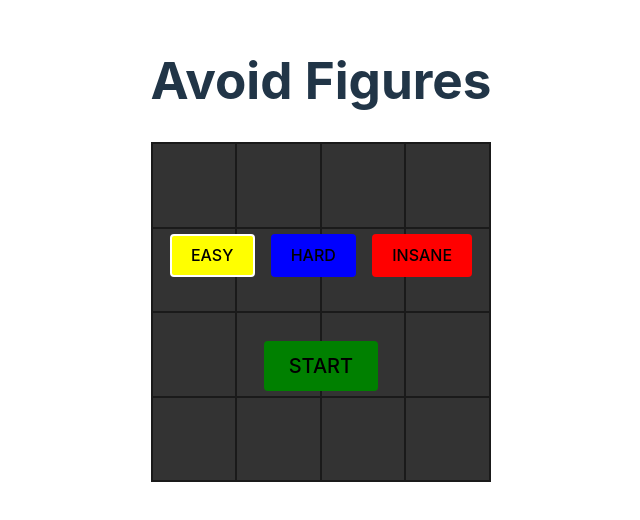
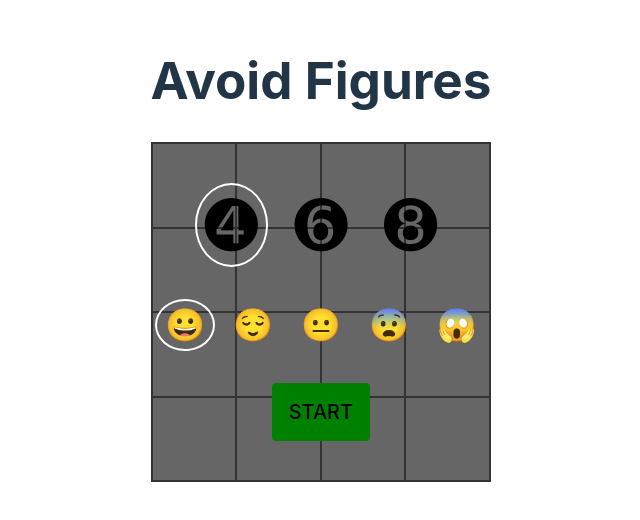
Before and after one commit to RoHell/Figures, a Vue app: page / in a window 1280 px wide. Shown: the part 150-670 px from the top of the page, without its empty margins (319-959 px from the left). Built offline with nearby package versions, Linux system fonts and the light colour scheme.

Commit message:
Add levels and grid options

```diff
--- a/src/App.vue
+++ b/src/App.vue
@@ -11,35 +11,29 @@ import Figures from './components/Figures.vue'
 import Grid from './components/Grid.vue'
 import Actions from './components/Actions.vue'
 
-const playerFieldCoordinates = ref<CoordinatesInterface>()
+const INITIAL_GRID_COLS = 4
+const INITIAL_FIGURES_COUNT = LevelEnum.easy
+
+const playerFieldCoordinates = ref<CoordinatesInterface | null>(null)
 const markedFieldsCoordinates = ref<CoordinatesInterface[]>([])
-const playerField = ref<Element>()
+const playerField = ref<Element | null>(null)
 const isPlaying = ref(false)
 const isStopped = ref(false)
-const isGameOver = ref(false)
+const gridCols = ref(INITIAL_GRID_COLS)
 const figures = ref<FigureInterface[]>()
-const figuresCount = ref(LevelEnum.easy)
+const figuresCount = ref(INITIAL_FIGURES_COUNT)
 
 const gridFields = computed((): NodeListOf<Element> => document.querySelectorAll('.grid__field') || [])
-const markedFields = computed(() => [...markedFieldsCoordinates.value].map((coord: CoordinatesInterface) => getFieldElement(coord)))
-const isPlayerCatched = computed(() => {
-  if (!playerFieldCoordinates.value) { return }
-
-  return [...markedFieldsCoordinates.value].some(({ x: markedX, y: markedY }) => {
-    const { x: playerX, y: playerY } = playerFieldCoordinates.value as CoordinatesInterface
-    return playerX === markedX && playerY === markedY
-  })
-})
+const markedFields = computed(() => [...markedFieldsCoordinates.value].map((coord: CoordinatesInterface) => getFieldElement(coord)).filter(Boolean))
+const figuresOffset = computed(() => Array.from({ length: gridCols.value - 1 }, (_, idx) => idx + 1))
 
 const handleStart = () => {
   isStopped.value = false
   isPlaying.value = true
-  clearFields()
   setFigures()
 }
 
 const handleStop = () => {
-  markedFieldsCoordinates.value = []
   clearFields()
   isStopped.value = true
   isPlaying.value = false
@@ -80,9 +74,7 @@ const getRandomFigure = (figs: FigureInterface[] | null = null) => {
 }
 
 const isCoordinatesTaken = (figuresToCheck: FigureInterface[] | null = null, coord: CoordinatesInterface) => {
-  if (!figuresToCheck?.length) {
-    return
-  }
+  if (!figuresToCheck?.length) { return }
   return [...figuresToCheck]
     .filter(Boolean)
     .some(({ coordinates: { x, y } }) => x === coord.x && y === coord.y)
@@ -122,9 +114,18 @@ const markFiguresMoves = () => {
   }, 3000)
 }
 
+const isPlayerCatched = () => {
+  if (!playerFieldCoordinates.value) { return false }
+
+  return [...markedFieldsCoordinates.value].some(({ x: markedX, y: markedY }) => {
+    const { x: playerX, y: playerY } = playerFieldCoordinates.value as CoordinatesInterface
+    return (playerX === markedX) && (playerY === markedY)
+  }) || false
+}
+
 const checkGameResult = () => {
   setTimeout(() => {
-    if (!playerFieldCoordinates.value || isPlayerCatched.value) {
+    if (!playerFieldCoordinates.value || isPlayerCatched()) {
       handleStop()
     } else {
       handleStart()
@@ -133,8 +134,7 @@ const checkGameResult = () => {
 }
 
 const markBishopFields = ({ x, y }: CoordinatesInterface) => {
-  const offsets = [1, 2, 3]
-  markedFieldsCoordinates.value = offsets.reduce(
+  markedFieldsCoordinates.value = figuresOffset.value.reduce(
     (coords: CoordinatesInterface[], offset: number) => {
       coords = [
         ...coords,
@@ -151,8 +151,7 @@ const markBishopFields = ({ x, y }: CoordinatesInterface) => {
 }
 
 const markRookFields = ({ x, y }: CoordinatesInterface) => {
-  const offsets = [1, 2, 3]
-  markedFieldsCoordinates.value = offsets.reduce(
+  markedFieldsCoordinates.value = figuresOffset.value.reduce(
     (coords: CoordinatesInterface[], offset: number) => {
       coords = [
         ...coords,
@@ -187,20 +186,24 @@ const markKnightFields = ({ x, y }: CoordinatesInterface) => {
   setMarkedFields()
 }
 
-const setMarkedFields = () => markedFields.value?.forEach((field: Element | null) => field?.classList.add('grid__field--marked'))
+const setMarkedFields = () => {
+  markedFields.value.forEach((field: Element) => {
+    field.classList.add('grid__field--marked')
+  })
+}
 
-const clearFields = () => {
-  clearFiguresFields()
-  clearPlayerField()
-  clearMarkedFields()
+const clearFields = async() => {
+  await clearMarkedFields()
+  await clearFiguresFields()
+  await clearPlayerField()
 }
 
 const clearMarkedFields = () => {
-  gridFields.value.forEach((element: Element) => {
-    element.classList.remove('grid__field--marked')
-    element.innerHTML = ''
+  markedFieldsCoordinates.value = []
+  gridFields.value.forEach((field: Element) => {
+    field.classList.remove('grid__field--marked')
+    field.innerHTML = ''
   })
-  markedFieldsCoordinates.value = []
 }
 
 const clearFiguresFields = () => {
@@ -212,15 +215,15 @@ const clearFiguresFields = () => {
 
 const clearPlayerField = () => {
   playerField.value && (playerField.value.innerHTML = '')
-  playerFieldCoordinates.value = undefined
-  playerField.value = undefined
+  playerFieldCoordinates.value = null
+  playerField.value = null
 }
 
 const getRandomFigureName = () => Object.values(IconEnum)[getRandomInt()]
 
 const getRandomFigureCoordinates = () => ({
-  x: getRandomInt(),
-  y: getRandomInt(),
+  x: getRandomInt(gridCols.value),
+  y: getRandomInt(gridCols.value),
 })
 
 const getRandomInt = (max: number = 4): number => Math.floor(Math.random() * max)
@@ -230,7 +233,9 @@ const getFieldElement = (fieldCoordinates: CoordinatesInterface): Element => doc
 const getFigureElement = (name: IconEnum | string): Element => document.querySelector(`.figures__${name}`) as Element
 
 const handleFieldSelect = async (fieldCoordinates: CoordinatesInterface) => {
-  clearPlayerField()
+  if (playerField.value) {
+    clearPlayerField()
+  }
   playerFieldCoordinates.value = fieldCoordinates
   playerField.value = getFieldElement(fieldCoordinates) as Element
   if (playerField.value) {
@@ -242,6 +247,10 @@ const handleFieldSelect = async (fieldCoordinates: CoordinatesInterface) => {
 const setLevel = (level: LevelEnum) => {
   figuresCount.value = level
 }
+
+const setGrid = (cols: number) => {
+  gridCols.value = cols
+}
 </script>
 
 <template>
@@ -252,7 +261,7 @@ const setLevel = (level: LevelEnum) => {
     <Grid
       @field-select="handleFieldSelect"
       :disabled="!!markedFields.length"
-      :game-over="isGameOver"
+      :cols="gridCols"
     />
     <Figures />
     <Actions
@@ -260,8 +269,10 @@ const setLevel = (level: LevelEnum) => {
       @start="handleStart"
       @stop="handleStop"
       @level="setLevel"
+      @grid="setGrid"
       :start-disabled="isPlaying"
       :active-level="figuresCount"
+      :active-grid-cols="gridCols"
     />
   </main>
 </template>
@@ -284,6 +295,6 @@ const setLevel = (level: LevelEnum) => {
   display: flex;
   align-items: center;
   justify-content: center;
-  background-color: rgba(0, 0, 0, 0.8);
+  background-color: rgba(0, 0, 0, 0.6);
 }
 </style>
--- a/src/components/Actions.vue
+++ b/src/components/Actions.vue
@@ -1,56 +1,98 @@
 <script setup lang="ts">
-import { LevelEnum } from '../types'
+import { LevelEnum, GridColsEnum } from '../types'
 
 interface Props {
   startDisabled?: boolean
   activeLevel?: LevelEnum
+  activeGridCols?: number
 }
 
 withDefaults(defineProps<Props>(), {
   startDisabled: false,
   activeLevel: LevelEnum.easy,
+  activeGridCols: GridColsEnum.four
 })
 
 const emit = defineEmits<{
   (e: 'start'): void
   (e: 'stop'): void
   (e: 'level', value: LevelEnum): void
+  (e: 'grid', value: number): void
 }>()
 
-const setLevel = (lvl: LevelEnum) => {
-  emit('level', lvl)
-}
+const levels = [
+  {
+    emoji: '&#128512;',
+    name: 'easy',
+    hardness: LevelEnum.easy
+  },
+  {
+    emoji: '&#128524;',
+    name: 'medium',
+    hardness: LevelEnum.medium
+  },
+  {
+    emoji: '&#128528;',
+    name: 'hard',
+    hardness: LevelEnum.hard
+  },
+  {
+    emoji: '&#128552;',
+    name: 'extreme',
+    hardness: LevelEnum.extreme
+  },
+  {
+    emoji: '&#128561;',
+    name: 'insane',
+    hardness: LevelEnum.insane
+  },
+]
+
+const grids = [
+  {
+    name: 'four',
+    count: GridColsEnum.four,
+    emoji: '&#10125;',
+  },
+  {
+    name: 'six',
+    count: GridColsEnum.six,
+    emoji: '&#10127;',
+  },
+  {
+    name: 'eight',
+    count: GridColsEnum.eight,
+    emoji: '&#10129;',
+  },
+]
 </script>
 
 <template>
   <div class="actions">
+    <div class="actions__grids">
+      <button
+        v-for="grid in grids"
+        type="button"
+        :title="grid.name"
+        class="actions__grid"
+        :class="{
+          ' actions__grid--active': activeGridCols === grid.count,
+        }"
+        @click="emit('grid', grid.count)"
+        v-html="grid.emoji"
+      />
+    </div>
     <div class="actions__levels">
       <button
+        v-for="level in levels"
         type="button"
-        class="actions__level actions__level--easy"
+        :title="level.name"
+        class="actions__level"
         :class="{
-          ' actions__level--active': activeLevel === LevelEnum.easy,
+          ' actions__level--active': activeLevel === level.hardness,
         }"
-        @click="setLevel(LevelEnum.easy)"
-        v-text="'easy'"
-      />
-      <button
-        type="button"
-        class="actions__level actions__level--hard"
-        :class="{
-          ' actions__level--active': activeLevel === LevelEnum.hard,
-        }"
-        @click="setLevel(LevelEnum.hard)"
-        v-text="'hard'"
-      />
-      <button
-        type="button"
-        class="actions__level actions__level--insane"
-        :class="{
-          ' actions__level--active': activeLevel === LevelEnum.insane,
-        }"
-        @click="setLevel(LevelEnum.insane)"
-        v-text="'insane'"
+        @click="emit('level', level.hardness)"
+        v-html="level.emoji"
       />
     </div>
 
@@ -74,41 +116,47 @@ const setLevel = (lvl: LevelEnum) => {
 .actions {
   display: flex;
   flex-direction: column;
-  gap: 4rem;
+  gap: 2rem;
   margin: auto;
 
-  button {
-    border-radius: 0.25rem;
-    text-transform: uppercase;
+  &__grids {
+    display: flex;
+    gap: 1rem;
   }
 
   &__levels {
     display: flex;
-    gap: 1rem;
+    gap: 0.5rem;
   }
 
-  &__level {
-    &--easy {
-      background-color: yellow;
-      color: black;
-    }
-
-    &--hard {
-      background-color: blue;
-    }
-
-    &--insane {
-      background-color: red;
-    }
+  &__level, &__grid {
+    padding: 0;
+    padding: 0.5rem;
+    line-height: 1;
+    background: none;
+    border: 2px solid transparent;
+    border-radius: 50%;
+    outline: none;
 
     &--active {
       border: 2px solid white;
     }
   }
 
+  &__grid {
+    font-size: 4rem
+  }
+
+  &__level {
+    font-size: 2rem
+  }
+
   &__start {
+    text-transform: uppercase;
+    border-radius: 0.25rem;
     background-color: green;
     font-size: 1.25rem;
+    padding: 1rem;
   }
 
   &__stop {
--- a/src/components/Grid.vue
+++ b/src/components/Grid.vue
@@ -1,50 +1,51 @@
 <script setup lang="ts">
-import { ref, toRef } from 'vue';
-
+import { computed } from 'vue';
 import { type CoordinatesInterface } from '../types'
 
 interface Props {
   disabled: boolean,
-  gameOver: boolean,
+  cols: number
 }
 
 const props = withDefaults(defineProps<Props>(), {
   disabled: false,
-  gameOver: false,
+  cols: 4,
 })
 
 const emit = defineEmits<{
   (e: 'field-select', value: CoordinatesInterface): void
 }>()
 
-const selectedGridField = ref<CoordinatesInterface>()
-const isGameOver = toRef(props, 'gameOver')
+const fieldsCount = computed(() => props.cols*props.cols)
 
-const getRowNumber = (fieldNumber: number) => {
-  if (fieldNumber <= 4) {
-    return 0
-  } else if (fieldNumber <=8) {
-    return 1
-  } else if (fieldNumber <=12) {
-    return 2
-  }
-  return 3
+const colsRangeArray = computed((): number[] => Array.from({ length: props.cols }, (_, idx) => idx + 1))
+
+const getRowIndex = (index: number) => {
+  return colsRangeArray.value.reduce((acc: number, r: number) => {
+    if ((index + 1) > r*props.cols) {
+      acc = r
+    }
+    return acc
+  }, 0)
 }
 
-const handleFieldSelect = (fieldNumber: number) => {
-  emit('field-select', getFieldCoordinates(fieldNumber))
+const getColumnIndex = (index: number) => {
+  return index%props.cols
 }
 
-const getFieldCoordinates = (fieldNumber: number) => ({
-  x: (fieldNumber - 1 )%4,
-  y: getRowNumber(fieldNumber),
+const handleFieldSelect = (index: number) => {
+  console.log('getFieldCoordinates(index)', getFieldCoordinates(index))
+  emit('field-select', getFieldCoordinates(index))
+}
+
+const getFieldCoordinates = (index: number) => ({
+  x: getColumnIndex(index),
+  y: getRowIndex(index),
 })
 
-const isSelectedField = (fieldNumber: number) => {
-  const isSelectedColumn = selectedGridField.value?.x === getFieldCoordinates(fieldNumber)?.x
-  const isSelectedRow = selectedGridField.value?.y === getFieldCoordinates(fieldNumber)?.y
-  return isSelectedColumn && isSelectedRow
-}
+const style = computed(() => ({
+  '--cols': props.cols,
+}))
 </script>
 
 <template>
@@ -53,12 +54,13 @@ const isSelectedField = (fieldNumber: number) => {
     :class="{
       'grid--disabled': disabled
     }"
+    :style="style"
   >
     <div
-      v-for="field in 16"
+      v-for="(field, index) in fieldsCount"
       class="grid__field"
-      :class="`grid__field__${getFieldCoordinates(field).x}-${getFieldCoordinates(field).y}`"
-      @click="handleFieldSelect(field)"
+      :class="`grid__field__${getFieldCoordinates(index).x}-${getFieldCoordinates(index).y}`"
+      @click="handleFieldSelect(index)"
     />
   </div>
 </template>
@@ -66,8 +68,8 @@ const isSelectedField = (fieldNumber: number) => {
 <style lang="scss" scoped>
 .grid {
   display: grid;
-  grid-template-columns: repeat(4, minmax(1rem, 1fr));
-  grid-template-rows: repeat(4, minmax(1rem, 1fr));
+  grid-template-columns: repeat(var(--cols), minmax(1rem, 1fr));
+  grid-template-rows: repeat(var(--cols), minmax(1rem, 1fr));
   border: 1px solid gray;
 
   &__field {
--- a/src/types.ts
+++ b/src/types.ts
@@ -21,6 +21,20 @@ export enum IconEnum {
 
 export enum LevelEnum {
   easy = 1,
+  medium,
   hard,
-  insane,
+  extreme = 6,
+  insane = 8,
 }
+
+export interface LevelInterface {
+  name: string,
+  hardness: LevelEnum,
+  emoji: string,
+}
+
+export enum GridColsEnum {
+  four = 4,
+  six = 6,
+  eight = 8,
+}
```
Also changed, not shown: public/king.svg.
